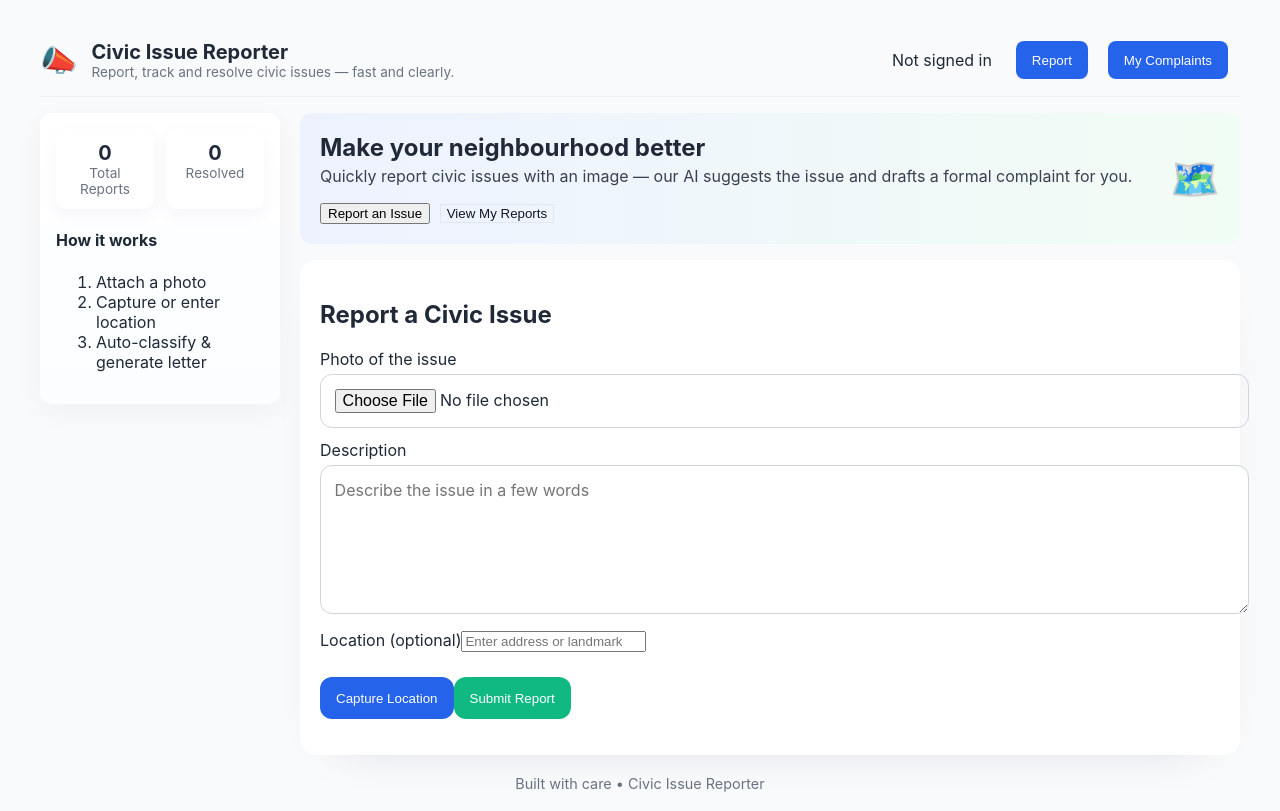
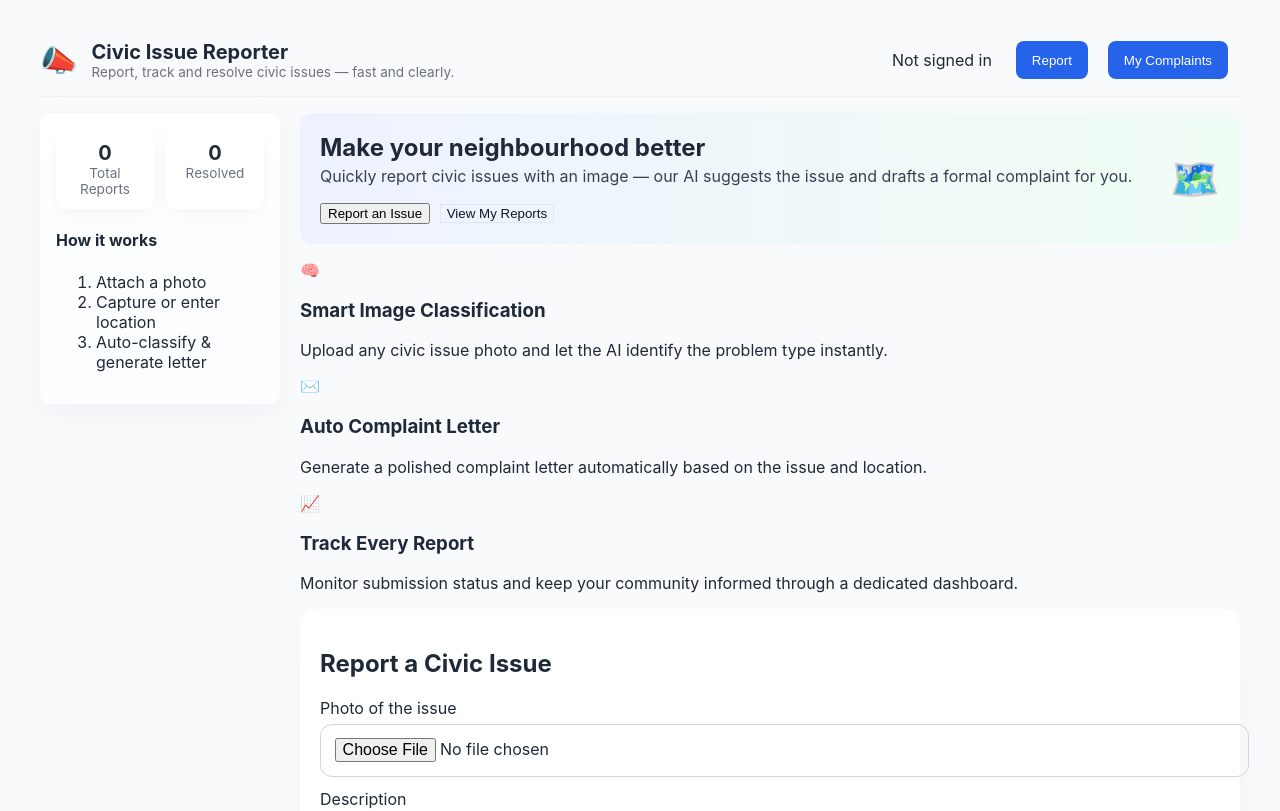
Before and after one commit to Sushanth08k/civic_issue_reporter, a React (Vite) app in the folder frontend/: page / in a window 1280 px wide. Shown: the top 811 px of the page. Built offline with nearby package versions, Linux system fonts and the light colour scheme; no server answers.

Commit message:
Integrate feature highlights into the app homepage layout

```diff
--- a/frontend/src/App.jsx
+++ b/frontend/src/App.jsx
@@ -2,6 +2,7 @@ import { useEffect, useState } from 'react';
 import UploadForm from './components/UploadForm.jsx';
 import ComplaintList from './components/ComplaintList.jsx';
 import AdminDashboard from './components/AdminDashboard.jsx';
+import FeatureHighlights from './components/FeatureHighlights.jsx';
 import { initFirebase, auth, signInAnonymously, getComplaints, getAdminStatus } from './firebaseConfig.js';
 
 function App() {
@@ -86,6 +87,8 @@ function App() {
             <div className="hero-graphic">🗺️</div>
           </section>
 
+          <FeatureHighlights />
+
           <section className="content-area">
             {view === 'report' && <UploadForm user={user} />}
             {view === 'track' && <ComplaintList complaints={complaints} />}
```
